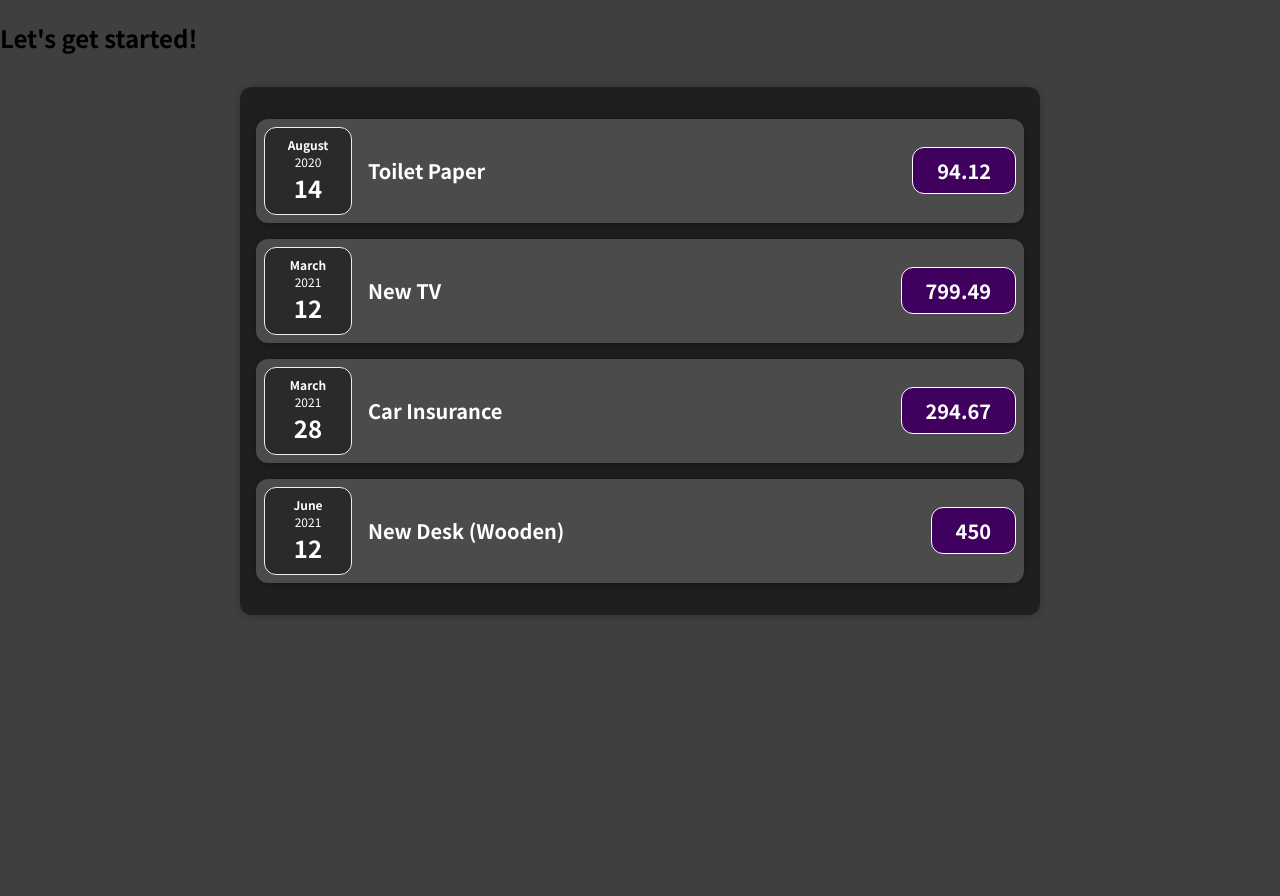
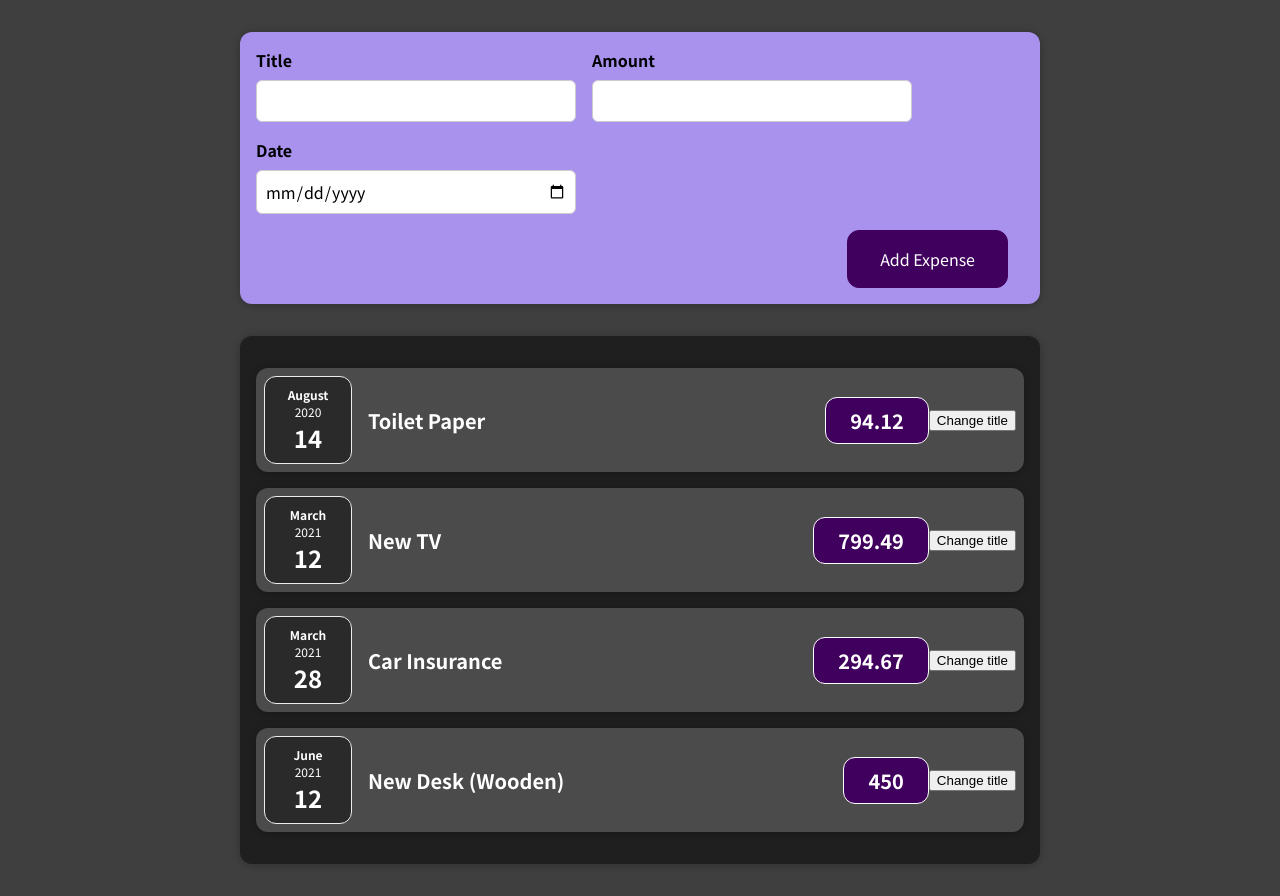
Before and after one commit to MizunoJin/react-price-app, a React (Create React App) app: page / in a window 1280 px wide. Before the commit the page ends 800 px from the top, so only its background shows below. Built offline with nearby package versions, Linux system fonts and the light colour scheme.

Commit message:
Use state

```diff
--- a/src/App.js
+++ b/src/App.js
@@ -1,4 +1,5 @@
 import Expenses from "./components/Expenses/Expenses";
+import NewExpense from "./components/NewExpense/NewExpense"
 
 function App() {
   const expenses = [
@@ -25,7 +26,7 @@
 
   return (
     <div>
-      <h2>Let's get started!</h2>
+      <NewExpense />
       <Expenses expenses={expenses}/>
     </div>
   );
--- a/src/components/Expenses/ExpenseItem.js
+++ b/src/components/Expenses/ExpenseItem.js
@@ -1,15 +1,24 @@
+import React, { useState } from 'react'
+
 import ExpenseDate from './ExpenseDate';
 import Card from '../UI/Card'
 import "./ExpenseItem.css";
 
 function ExpenseItem(props) {
+  const [title, setTitle] = useState(props.title);
+
+  const clickHandler = () => {
+    setTitle("Updated!")
+  }
+
   return (
     <Card className="expense-item">
       <ExpenseDate date={props.date}/>
       <div className="expense-item__description">
-        <h2>{props.title}</h2>
+        <h2>{title}</h2>
         <div className="expense-item__price">{props.amount}</div>
       </div>
+      <button onClick={clickHandler}>Change title</button>
     </Card>
   );
 }
--- /dev/null
+++ b/src/components/NewExpense/ExpenseForm.css
@@ -0,0 +1,26 @@
+.new-expense__controls {
+  display: flex;
+  flex-wrap: wrap;
+  gap: 1rem;
+  margin-bottom: 1rem;
+  text-align: left;
+}
+
+.new-expense__control label {
+  font-weight: bold;
+  margin-bottom: 0.5rem;
+  display: block;
+}
+
+.new-expense__control input {
+  font: inherit;
+  padding: 0.5rem;
+  border-radius: 6px;
+  border: 1px solid #ccc;
+  width: 20rem;
+  max-width: 100%;
+}
+
+.new-expense__actions {
+  text-align: right;
+}
--- /dev/null
+++ b/src/components/NewExpense/ExpenseForm.js
@@ -0,0 +1,75 @@
+import React, { useState } from "react";
+import "./ExpenseForm.css";
+
+const ExpenseForm = () => {
+  const [enteredTitle, setEnteredTitle] = useState("");
+  const [enteredAmount, setEnteredAmount] = useState("");
+  const [enteredDate, setEnteredDate] = useState("");
+  // const [userInput, setUserInput] = useState({
+  //   enteredTitle: "",
+  //   enteredAmount: "",
+  //   enteredDate: "",
+  // });
+
+  const titleChangeHandler = (e) => {
+    setEnteredTitle(e.target.value);
+    // setUserInput({
+    //   ...userInput,
+    //   enteredTitle: e.target.value,
+    // });
+    // setUserInput((prevState) => {
+    //   return {
+    //     ...prevState,
+    //     enteredTitle: e.target.value,
+    //   };
+    // });
+  };
+  const amountChangeHandler = (e) => {
+    setEnteredAmount(e.target.value);
+    // setUserInput({
+    //   ...userInput,
+    //   enteredAmount: e.target.value,
+    // });
+  };
+  const dateChangeHandler = (e) => {
+    setEnteredDate(e.target.value);
+    // setUserInput({
+    //   ...userInput,
+    //   enteredDate: e.target.value,
+    // });
+  };
+
+  return (
+    <form>
+      <div className="new-expense__controls">
+        <div className="new-expense__control">
+          <label>Title</label>
+          <input type="text" onChange={titleChangeHandler} />
+        </div>
+        <div className="new-expense__control">
+          <label>Amount</label>
+          <input
+            type="number"
+            min="0.01"
+            step="0.01"
+            onChange={amountChangeHandler}
+          />
+        </div>
+        <div className="new-expense__control">
+          <label>Date</label>
+          <input
+            type="date"
+            min="2019-01-01"
+            max="2022-12-31"
+            onChange={dateChangeHandler}
+          />
+        </div>
+      </div>
+      <div className="new-expense__actions">
+        <button type="submit">Add Expense</button>
+      </div>
+    </form>
+  );
+};
+
+export default ExpenseForm;
--- /dev/null
+++ b/src/components/NewExpense/NewExpense.css
@@ -0,0 +1,38 @@
+.new-expense {
+  background-color: #a892ee;
+  padding: 1rem;
+  margin: 2rem auto;
+  width: 50rem;
+  max-width: 95%;
+  border-radius: 12px;
+  text-align: center;
+  box-shadow: 0 1px 8px rgba(0, 0, 0, 0.25);
+}
+
+.new-expense button {
+  font: inherit;
+  cursor: pointer;
+  padding: 1rem 2rem;
+  border: 1px solid #40005d;
+  background-color: #40005d;
+  color: white;
+  border-radius: 12px;
+  margin-right: 1rem;
+}
+
+.new-expense button:hover,
+.new-expense button:active {
+  background-color: #510674;
+  border-color: #510674;
+}
+
+.new-expense button.alternative {
+  color: #220131;
+  border-color: transparent;
+  background-color: transparent;
+}
+
+.new-expense button.alternative:hover,
+.new-expense button.alternative:active {
+  background-color: #ddb3f8;
+}
--- /dev/null
+++ b/src/components/NewExpense/NewExpense.js
@@ -0,0 +1,12 @@
+import "./NewExpense.css";
+import ExpenseForm from './ExpenseForm'
+
+const NewExpense = () => {
+  return (
+    <div className="new-expense">
+      <ExpenseForm />
+    </div>
+  );
+};
+
+export default NewExpense;
```
Also changed, not shown: 1 other file (tests, documents, lock files or other folders).
